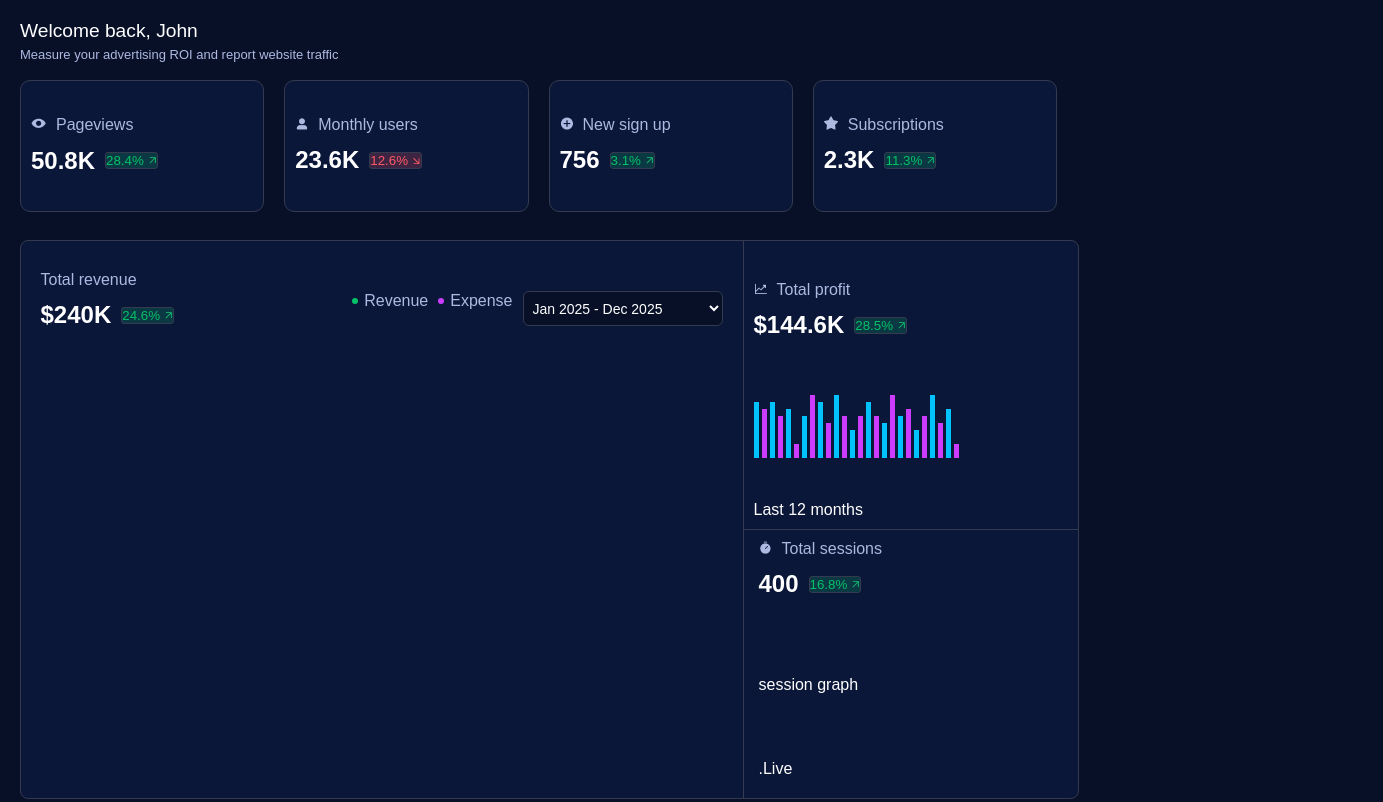
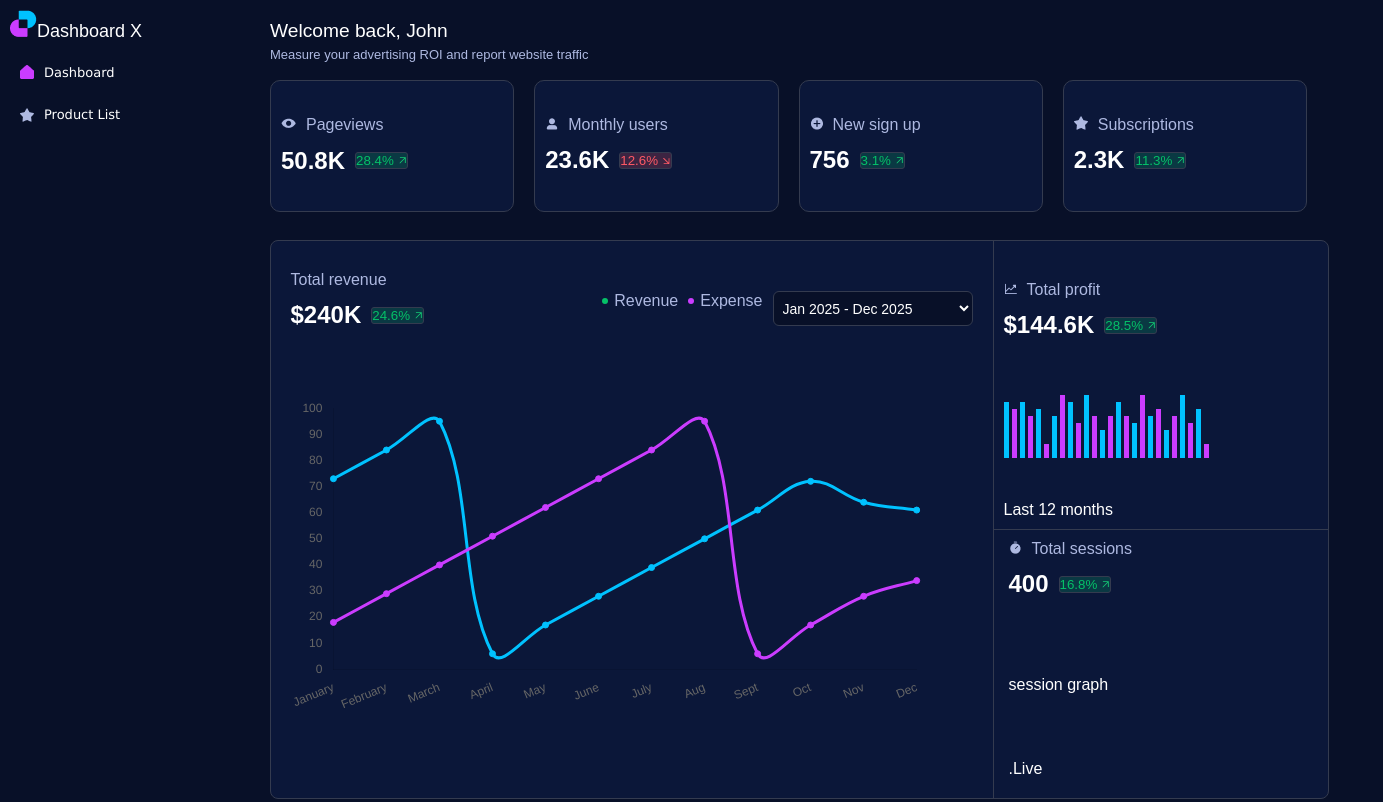
Before and after one commit to siddhu-kumar/frontend-task, a plain HTML site: page dashboard/dashboard.html in a window 1280 px wide. Shown: the whole page, 1383 px wide, since content can reach past the window. Drawn offline with nearby package versions, Linux system fonts and the light colour scheme.

Commit message:
static sidebar added

```diff
--- a/dashboard/dashboard.html
+++ b/dashboard/dashboard.html
@@ -10,7 +10,21 @@
 <link rel="stylesheet" href="../style/style.dashboard.css">
     <script src="https://cdn.jsdelivr.net/npm/chart.js"></script>
 <body>
-    <div class="navbar">
+ <div class="navbar">
+        <div class="logo">
+            <span class="title"><img src="../image/Logo Icon.png" />Dashboard X </span>
+        </div>
+        <div class="menu">
+            <ul class="navbar-links">
+                <li><img src="../image/dashboard-selected.png"/><a href="#">Dashboard</a></li>
+                <li><img src="../image/Star 5.png"/><a href="../index.html">Product List</a></li>
+            </ul>
+        </div>
+    </div>
+    <div class="dashboard">
+
+
+    <div class="welcome">
         <span class="user-name">Welcome back, John</span>
         <span class="user-profile-content">Measure your advertising ROI and report website traffic</span>
     </div>
@@ -128,9 +142,13 @@
                 </div>
             </div>
         </div>
+        </div>
     </div>
+
 </body>
 <script type="module" src="../data/data.js"></script>
+<script type="module" src="../data/productList.js"></script>
 <script type="module" src="../js/script.js"></script>
+<script type="module" src="../js/logic.js"></script>
 <script type="module" src="../js/chart.js"></script>
 </html>
--- a/js/chart.js
+++ b/js/chart.js
@@ -1,5 +1,5 @@
 
-import { revenue, expense } from "../data/data";
+import { revenue, expense } from "../data/data.js";
 
 let yearExpenseData = expense
     .filter(ele => ele.year === 2025)
--- a/style/style.css
+++ b/style/style.css
@@ -17,8 +17,7 @@
 
 
 body {
-    min-height: 100vh;
-    min-height: 100dvh;
+
     margin: 0;
     padding: 0;
     background-color: var(--primary-background);
@@ -56,19 +55,9 @@ body {
     gap: 10px;
 }
 
-.title {
-    height: 32px;
-    width: 142px;
-    line-height: 32px;
-    font-weight: 600;
-    letter-spacing: 0px;
-    color: var(--font-color);
-    font: Poppins;
-}
-
 .navbar-products {
-
     margin: 20px;
+    margin-left: 200px;
     padding: 10px;
     display: flex;
     justify-content: space-between;
@@ -123,10 +112,11 @@ body {
     padding: 10px;
     box-sizing: border-box;
     height: 100vh;
+    width: 50pv;
     position: fixed;
     top: 0;
     left: 0;
-    display: none;
+    /* display: none; */
 }
 
 .logo {
@@ -138,17 +128,25 @@ body {
     align-items: center;
 }
 
+.title {
+    height: 32px;
+    width: 142px;
+    line-height: 32px;
+    font-weight: 600;
+    letter-spacing: 0px;
+    color: var(--font-color);
+    font: var(--poppins);
+}
+
+.productList {
+    margin-left: 250px;
+}
+
 
 .navbar.open {
     transform: translateX(0);
 }
 
-.navbar-header {
-    display: flex;
-    justify-content: space-between;
-    align-items: center;
-    margin-bottom: 20px;
-}
 
 .navbar-links {
     list-style: none;
--- a/style/style.dashboard.css
+++ b/style/style.dashboard.css
@@ -19,6 +19,73 @@
     --bar-background: #00C2FF;
 
 }
+
+
+.navbar {
+    background-color: var(--primary-background);
+    padding: 10px;
+    box-sizing: border-box;
+    height: 100vh;
+    width: 50pv;
+    position: fixed;
+    top: 0;
+    left: 0;
+    /* display: none; */
+}
+
+.logo {
+    color: var(--font-color);
+    font-size: large;
+    display: flex;
+    width: 100%;
+    justify-content: space-around;
+    align-items: center;
+}
+
+.title {
+    height: 32px;
+    width: 142px;
+    line-height: 32px;
+    font-weight: 600;
+    letter-spacing: 0px;
+    color: var(--font-color);
+    font: var(--poppins);
+}
+
+
+.navbar.open {
+    transform: translateX(0);
+}
+
+.navbar-links {
+    list-style: none;
+    padding: 0;
+    margin: 0;
+    color: var(--font-color);
+}
+
+.navbar-links li {
+    margin-bottom: 15px;
+    display: flex;
+    align-items: center;
+    gap: 10px;
+}
+
+.navbar-links a {
+    color: var(--font-color);
+    text-decoration: none;
+    font-size: small;
+    font-family: 'Lucida Sans', 'Lucida Sans Regular', 'Lucida Grande', 'Lucida Sans Unicode', Geneva, Verdana, sans-serif;
+}
+
+.navbar-links a:hover {
+    color: rgb(198, 9, 110);
+}
+
+.menu {
+    padding: 10px;
+}
+
 
 .growth {
     background-color: var(--background--green);
@@ -59,10 +126,14 @@ body {
     padding: 10px;
     font-family: var(--poppins);
 }
-.navbar {
+
+.dashboard {
+    margin-left: 250px;
+}
+
+.welcome {
     height: 50px;
     width: 100%;
-
 }
 
 .user-name {
```
Also changed, not shown: index.html (+5 -1 lines).
